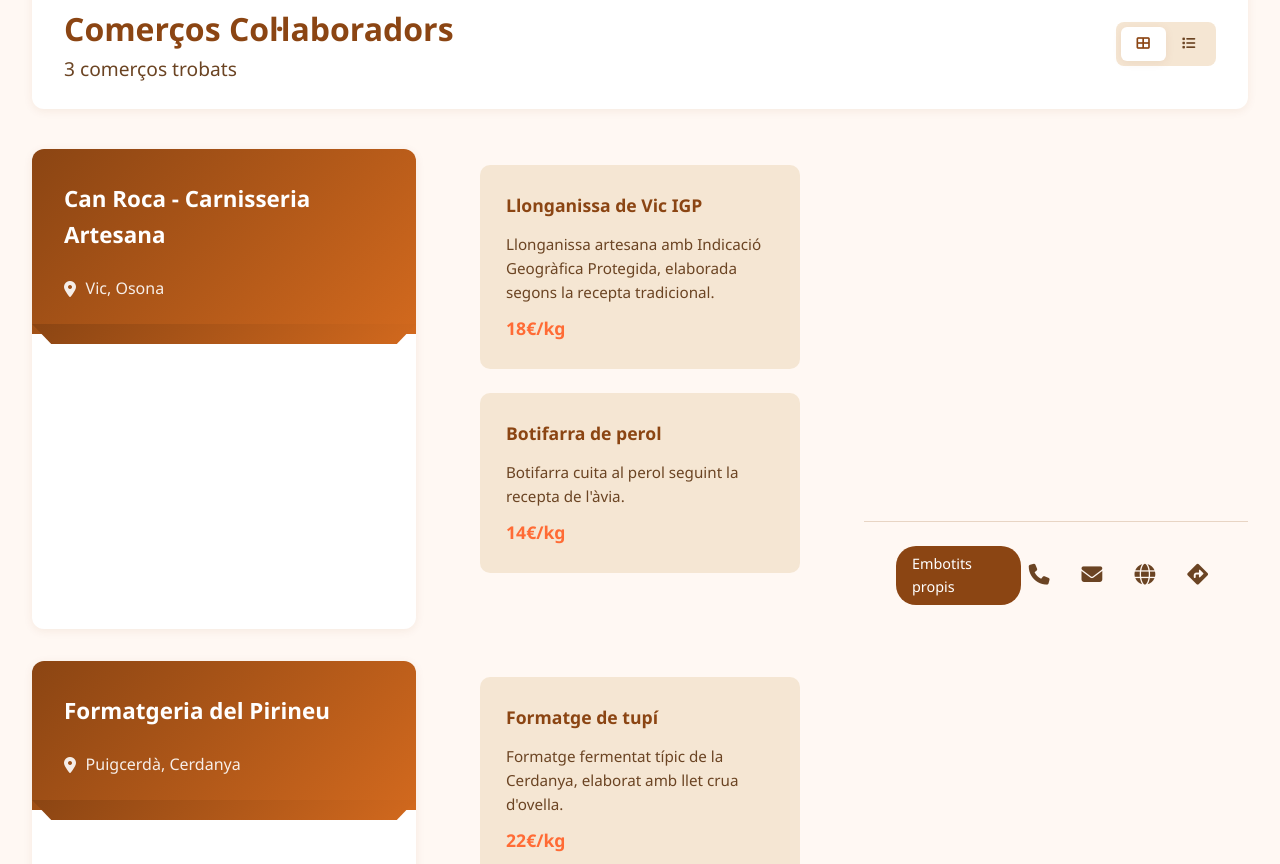
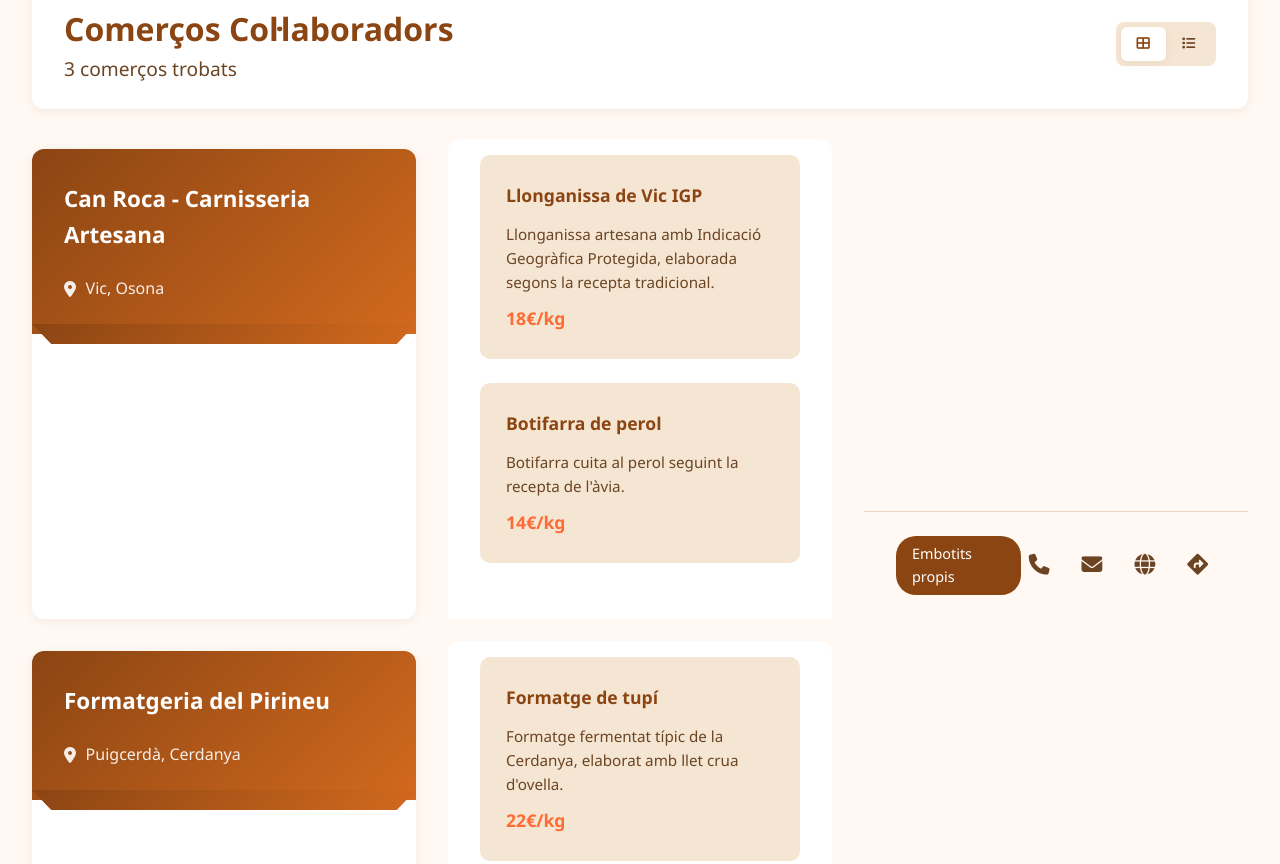
Before and after one commit to DSR95/gustcat-mapa, a plain HTML site: page index.html in a window 1280 px wide. Shown: the part 791-1655 px from the top of the page. Drawn offline with nearby package versions, Linux system fonts and the light colour scheme; no server answers.

Commit message:
Update forms-modals.css

```diff
--- a/css/forms-modals.css
+++ b/css/forms-modals.css
@@ -103,6 +103,8 @@ select:focus {
     display: flex;
     flex-direction: column;
     min-height: 400px;
+    margin-bottom: 0;
+}
 }
 
 .commerce-card::before {
@@ -164,6 +166,11 @@ select:focus {
     flex: 1;
     display: flex;
     flex-direction: column;
+    margin-top: -10px; /* Per solapar amb el header */
+    background: var(--bg-white);
+    border-radius: var(--border-radius) var(--border-radius) 0 0;
+    position: relative;
+    z-index: 2;
 }
 
 .products-container {
@@ -178,6 +185,8 @@ select:focus {
     align-items: center;
     border-top: 1px solid var(--border-color);
     margin-top: auto;
+    position: relative;
+    z-index: 1;
 }
 
 .commerce-category {
```
